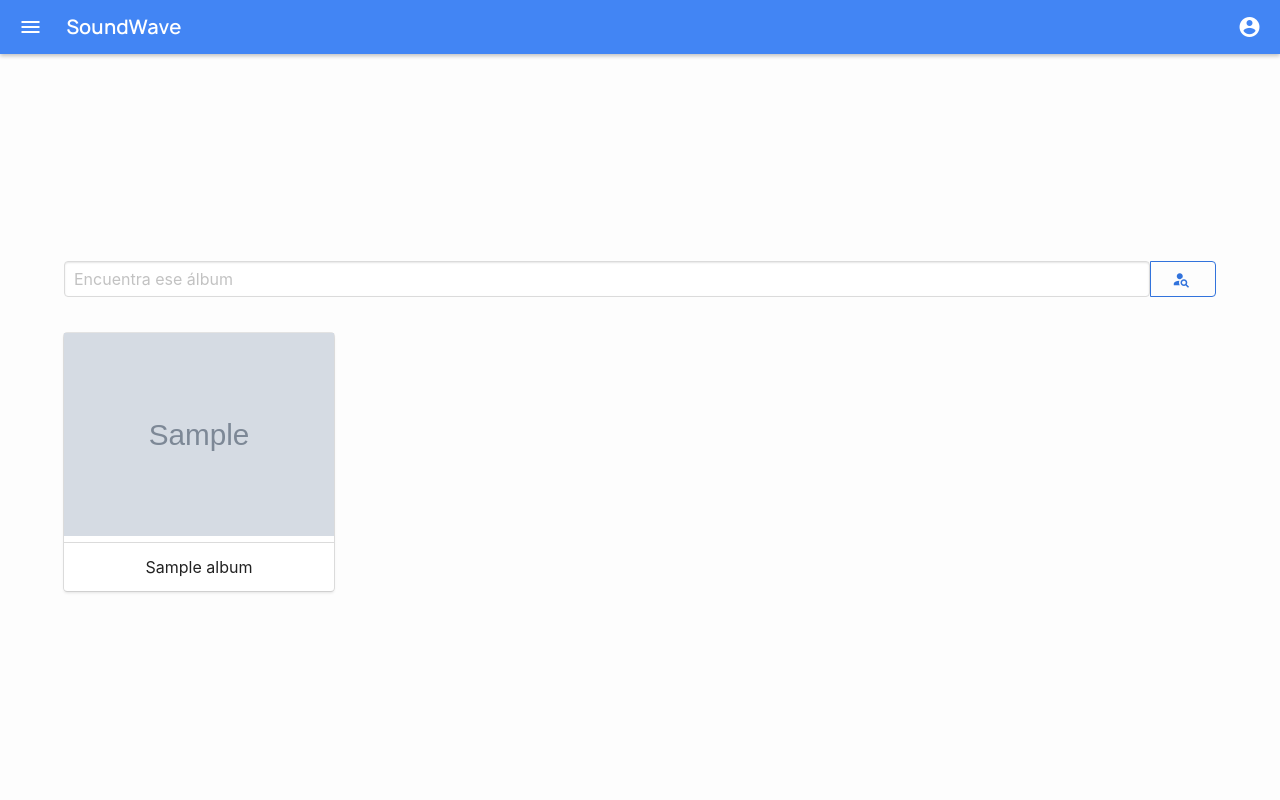
After one commit to jahirfiquitiva/SoundWave, a Flask app: page /albums in a window 1280 px wide. The commit adds this page. Run offline with Flask 2, Linux system fonts and the light colour scheme; tables that the repository leaves empty hold one stand-in row (values such as "Sample post"); grey boxes marked "Sample" are stand-in pictures; some libraries are stand-ins or nearby versions.

Commit message:
Add albums site

```diff
--- a/app.py
+++ b/app.py
@@ -45,6 +45,13 @@ def artists():
 @app.route("/songs.html")
 def songs():
     return render_template('songs.html')
+
+
+@app.route("/albums")
+@app.route("/albums/")
+@app.route("/albums.html")
+def albums():
+    return render_template('albums.html')
 
 
 @app.route("/api", methods=['GET'])
--- a/filldb.sql
+++ b/filldb.sql
@@ -32,7 +32,7 @@ INSERT INTO album VALUES('001','Phantom','https://i1.sndcdn.com/artworks-0002253
 INSERT INTO album VALUES('002','Uplifting','https://i1.sndcdn.com/artworks-000327485997-ge7z2h-t500x500.jpg','2009','003');
 INSERT INTO album VALUES('003','Phantom','https://i1.sndcdn.com/artworks-000227526682-qlodkc-t500x500.jpg','2007','002');
 INSERT INTO album VALUES('004','Prismo','https://i1.sndcdn.com/artworks-000228011793-1mp015-t500x500.jpg','2005','004');
-INSERT INTO album VALUES('005','Mosnters','https://i1.sndcdn.com/artworks-000228761930-uw4sqw-t500x500.jpg','2004','008');
+INSERT INTO album VALUES('005','Monsters','https://i1.sndcdn.com/artworks-000228761930-uw4sqw-t500x500.jpg','2004','008');
 INSERT INTO album VALUES('006','PaintHerad','https://i1.sndcdn.com/artworks-000222434012-2yqck6-t500x500.jpg','2003','006');
 INSERT INTO album VALUES('007','Broken','https://i1.sndcdn.com/artworks-000224856191-2t8qlj-t500x500.jpg','2004','007');
 INSERT INTO album VALUES('008','Ph','https://i1.sndcdn.com/artworks-000220484881-v2muub-t500x500.jpg','2017','005');
--- /dev/null
+++ b/static/js/albums.js
@@ -0,0 +1,69 @@
+function loadAlbums() {
+    const xhr = new XMLHttpRequest();
+    xhr.open('GET', '/api/albums', true);
+    xhr.onreadystatechange = () => {
+        if (xhr.readyState === 4) {
+            if (xhr.status === 200) {
+                try {
+                    const json = JSON.parse(xhr.responseText);
+                    const albums = json.albums || [];
+
+                    const columns = document.getElementById('albums-columns');
+                    if (columns) {
+                        for (const album of albums) {
+
+                            console.log(album);
+                            const div = document.createElement('div');
+                            div.classList.add('column');
+                            div.classList.add('is-3');
+
+                            const divCL = document.createElement('div');
+                            divCL.classList.add('card');
+                            divCL.classList.add('large');
+                            divCL.classList.add('has-same-height');
+
+                            const divCardCon = document.createElement('div');
+                            divCardCon.classList.add('card-content');
+
+                            const divCardFoot = document.createElement('div');
+                            divCardFoot.classList.add('card-footer');
+
+                            const divMed = document.createElement('div');
+                            divMed.classList.add('media');
+
+                            const divAvatar = document.createElement('div');
+                            divAvatar.classList.add('avatar-album');
+
+                            const divMedCon = document.createElement('div');
+                            divMedCon.classList.add('media-content');
+                            divMedCon.classList.add('has-text-centered');
+
+                            const albumPhoto = document.createElement('img');
+                            albumPhoto.src = album.imgPath || "";
+                            divMedCon.appendChild(albumPhoto);
+
+                            const p = document.createElement('p');
+                            p.classList.add('album-name');
+                            p.classList.add('card-footer-item');
+                            p.innerText = album.name || "Unknown";
+                            divCardFoot.appendChild(p);
+
+                            divMed.appendChild(divMedCon);
+                            divCardCon.appendChild(divMed);
+                            divCL.appendChild(divCardCon);
+                            divCL.appendChild(divCardFoot);
+                            div.appendChild(divCL);
+
+                            columns.appendChild(div);
+                        }
+                    }
+                } catch (e) {
+                    console.error(e);
+                }
+            }
+        }
+    };
+    xhr.send(null);
+}
+
+loadAlbums();
--- /dev/null
+++ b/templates/albums.html
@@ -0,0 +1,105 @@
+<!DOCTYPE html>
+<html lang="en" class="has-navbar-fixed-top">
+    <head>
+        <meta charset="UTF-8">
+        <title>SoundWave</title>
+        <meta name="viewport" content="width=device-width, initial-scale=1">
+
+        <!-- 'theme-color' will set background color in Chrome browser on Android 5.0+ -->
+        <meta name="theme-color" content="#4285F4">
+
+        <!-- Favicons -->
+        <link rel="shortcut icon" href="../static/favicons/sw72.png">
+        <link rel="apple-touch-icon" href="../static/favicons/sw57.png">
+        <link rel="apple-touch-icon" sizes="72x72" href="favicons/sw72.png">
+        <link rel="apple-touch-icon" sizes="114x114" href="favicons/sw114.png">
+        <link rel="apple-touch-icon-precomposed" href="favicons/sw32.png">
+
+        <link rel="icon" href="../static/favicons/sw32.png" sizes="32x32">
+        <meta name="msapplication-TileColor" content="#4285F4">
+        <meta name="msapplication-TileImage" content="../static/favicons/sw72.png">
+
+        <link href="//cdn.materialdesignicons.com/3.4.93/css/materialdesignicons.min.css"
+              rel="stylesheet">
+        <link rel="stylesheet"
+              href="https://cdnjs.cloudflare.com/ajax/libs/bulma/0.7.2/css/bulma.min.css">
+        <link href="../static/fonts/font.css" rel="stylesheet"/>
+        <link href="../static/css/main.css" rel="stylesheet"/>
+        <link href="../static/css/artists.css" rel="stylesheet"/>
+    </head>
+
+    <body>
+        <section class="hero is-fullheight-with-navbar section-w-drawer">
+            <!-- Hero head: will stick at the top -->
+            <div class="hero-head">
+                <nav class="navbar is-fixed-top has-shadow" role="navigation"
+                     aria-label="main navigation">
+                    <div class="navbar-brand">
+                        <a class="navbar-item" onclick="toggleDrawer();">
+                            <i class="mdi mdi-menu mdi-24px"></i>
+                        </a>
+                        <a class="navbar-item" href="/">SoundWave</a>
+                    </div>
+                    <div class="navbar-end">
+                        <a class="navbar-item has-text-centered" href="/login">
+                            <i class="mdi mdi-account-circle mdi-24px"></i></a>
+                    </div>
+                </nav>
+                <input type="checkbox" id="drawer-check"/>
+                <div class="drawer is-hidden" id="drawer">
+                    <nav class="drawer-items-list">
+                        <a href="#">
+                            <i class="mdi mdi-home mdi-18px"></i>&nbsp;&nbsp;Inicio
+                        </a>
+                        <hr>
+                        <a href="#" class="drawer-section-header">Biblioteca</a>
+                        <a href="/songs">
+                            <i class="mdi mdi-music-note mdi-18px"></i>&nbsp;&nbsp;Canciones
+                        </a>
+                        <a href="/artists">
+                            <i class="mdi mdi-account-tie mdi-18px"></i>&nbsp;&nbsp;Artistas
+                        </a>
+                        <a href="/albums" class="active">
+                            <i class="mdi mdi-album mdi-18px"></i>&nbsp;&nbsp;Álbumes
+                        </a>
+                        <a href="#">
+                            <i class="mdi mdi-collage mdi-18px"></i>&nbsp;&nbsp;Géneros
+                        </a>
+                        <hr>
+                        <a href="#" class="drawer-section-header">Playlists</a>
+                        <a href="#">
+                            <i class="mdi mdi-library-plus mdi-18px"></i>&nbsp;&nbsp;Nueva playlist
+                        </a>
+                    </nav>
+                </div>
+                <div class="drawer-container" onclick="toggleDrawer();"></div>
+            </div>
+
+
+            <div class="hero-body">
+                <div class="container">
+                    <div class="content">
+                        <!-- Search -->
+                        <div class="field has-addons">
+                            <input class="input" type="search" placeholder="Encuentra ese álbum">
+                            <div class="control">
+                                <button class="button is-link is-outlined has-text-centered">
+                                    <span class="mdi mdi-search mdi-account-search mdi-18px is-white"></span>
+                                </button>
+                            </div>
+                        </div>
+                        <br>
+                        <!-- End search -->
+                        <!-- Artists -->
+                        <div class="columns is-multiline" id="albums-columns">
+                        </div>
+                        <!-- End Artists -->
+                    </div>
+                </div>
+            </div>
+        </section>
+
+        <script src="../static/js/main.js" lang="text/javascript"></script>
+        <script src="../static/js/albums.js" lang="text/javascript"></script>
+    </body>
+</html>
--- a/templates/artists.html
+++ b/templates/artists.html
@@ -59,7 +59,7 @@
                         <a href="/artists" class="active">
                             <i class="mdi mdi-account-tie mdi-18px"></i>&nbsp;&nbsp;Artistas
                         </a>
-                        <a href="#">
+                        <a href="/albums">
                             <i class="mdi mdi-album mdi-18px"></i>&nbsp;&nbsp;Álbumes
                         </a>
                         <a href="#">
--- a/templates/index.html
+++ b/templates/index.html
@@ -57,7 +57,7 @@
                         <a href="/artists">
                             <i class="mdi mdi-account-tie mdi-18px"></i>&nbsp;&nbsp;Artistas
                         </a>
-                        <a href="#">
+                        <a href="/albums">
                             <i class="mdi mdi-album mdi-18px"></i>&nbsp;&nbsp;Álbumes
                         </a>
                         <a href="#">
--- a/templates/login.html
+++ b/templates/login.html
@@ -58,7 +58,7 @@
                         <a href="/artists">
                             <i class="mdi mdi-account-tie mdi-18px"></i>&nbsp;&nbsp;Artistas
                         </a>
-                        <a href="#">
+                        <a href="/albums">
                             <i class="mdi mdi-album mdi-18px"></i>&nbsp;&nbsp;Álbumes
                         </a>
                         <a href="#">
```
